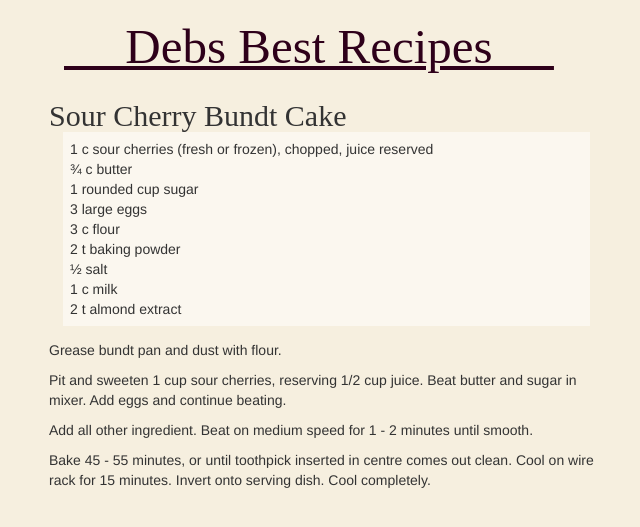
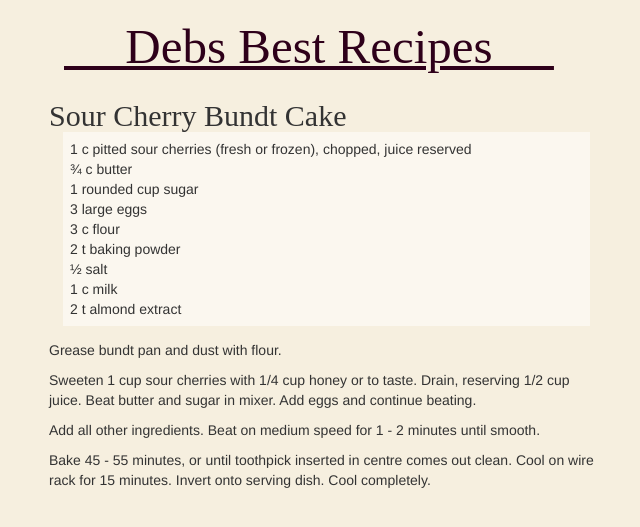
Before and after one commit to JonahBraun/debs-recipes, a Jekyll site: the page built from _posts/2018-04-5-sour-cherry-bundt-cake.md, in a window 1280 px wide. Shown: the top 527 px of the page, without its empty margins (6-646 px from the left). Built offline with Jekyll 4.4.1, drawn with Linux system fonts in a browser that asks for light colours; nearby versions of some CDN libraries; some web fonts are replaced; Markdown is read by kramdown in place of the engine named in the settings.

Commit message:
Update 2018-04-5-sour-cherry-bundt-cake.md

```diff
--- a/_posts/2018-04-5-sour-cherry-bundt-cake.md
+++ b/_posts/2018-04-5-sour-cherry-bundt-cake.md
@@ -4,7 +4,7 @@ title: Sour Cherry Bundt Cake
 category: desserts
 ---
 
-- 1 c sour cherries (fresh or frozen), chopped, juice reserved
+- 1 c pitted sour cherries (fresh or frozen), chopped, juice reserved
 - ¾ c butter
 - 1 rounded cup sugar
 - 3 large eggs
@@ -16,9 +16,9 @@ category: desserts
 
 Grease bundt pan and dust with flour.
 
-Pit and sweeten 1 cup sour cherries, reserving 1/2 cup juice.
+Sweeten 1 cup sour cherries with 1/4 cup honey or to taste. Drain, reserving 1/2 cup juice.
 Beat butter and sugar in mixer. Add eggs and continue beating.
 
-Add all other ingredient. Beat on medium speed for 1 - 2 minutes until smooth.
+Add all other ingredients. Beat on medium speed for 1 - 2 minutes until smooth.
 
 Bake 45 - 55 minutes, or until toothpick inserted in centre comes out clean. Cool on wire rack for 15 minutes. Invert onto serving dish. Cool completely.
```
